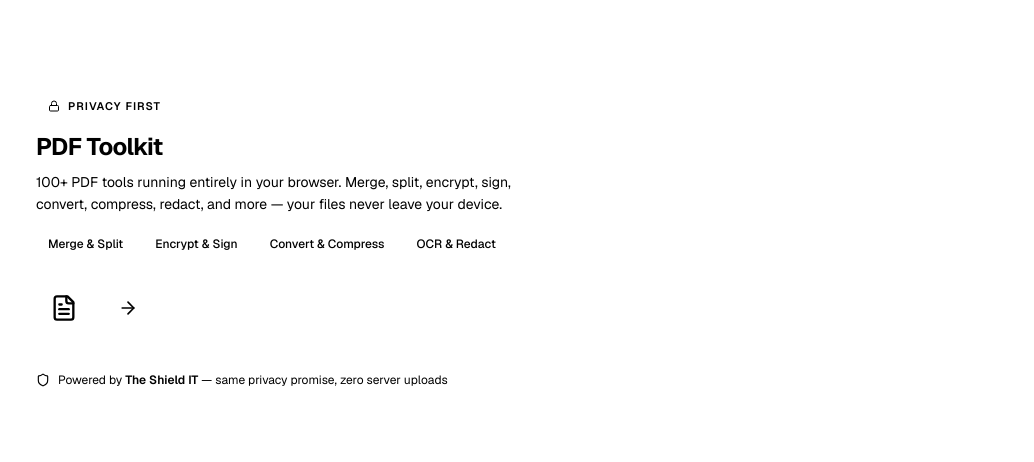
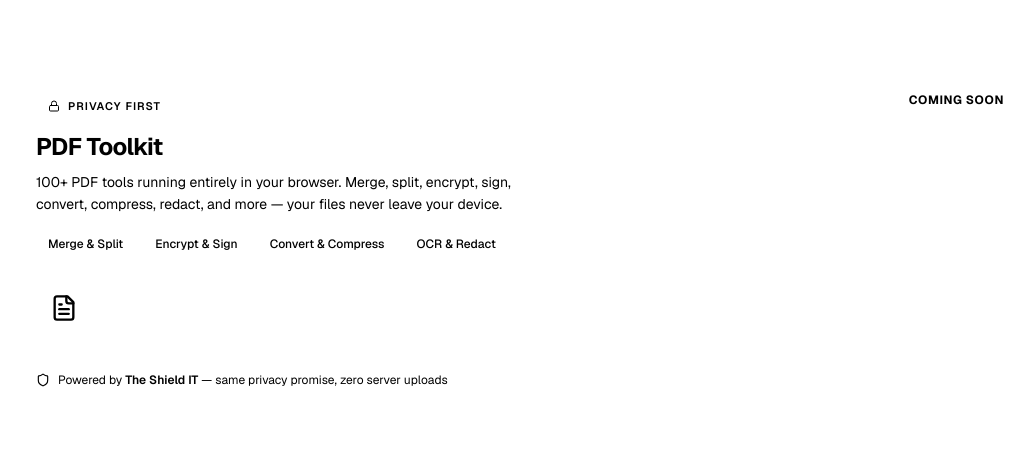
Before and after one commit to TheShield2594/theshieldit.com, a Next.js app: page / in a window 1280 px wide. Shown: the part 1055-1517 px from the top of the page, without its empty margins (116-1150 px from the left). Built offline with nearby package versions, Linux system fonts and the light colour scheme.

Commit message:
Add Coming Soon banner to PDF Toolkit section
Replace the clickable link with a static card and add a "Coming Soon"
badge in the top-right corner. Remove the arrow icon since the section
is no longer navigable.

https://claude.ai/code/session_01KNqTuW2kWxqeXxv5mwqVrS

```diff
--- a/components/pdf-tools-cta.tsx
+++ b/components/pdf-tools-cta.tsx
@@ -1,4 +1,4 @@
-import { FileText, ArrowRight, Shield, Lock } from "lucide-react"
+import { FileText, Shield, Lock } from "lucide-react"
 
 const HIGHLIGHTS = [
   "Merge & Split",
@@ -11,12 +11,13 @@ export function PdfToolsCta() {
   return (
     <section aria-label="PDF Tools" className="py-10">
       <div className="mx-auto max-w-5xl">
-        <a
-          href="https://pdf.theshieldit.com"
-          target="_blank"
-          rel="noopener noreferrer"
-          className="group relative block overflow-hidden rounded-2xl border border-border/70 bg-card/70 p-6 sm:p-8 transition-all duration-300 hover:border-primary/40 hover:shadow-[0_0_30px_-6px_hsl(var(--primary)/0.15)]"
+        <div
+          className="group relative block overflow-hidden rounded-2xl border border-border/70 bg-card/70 p-6 sm:p-8"
         >
+          {/* Coming Soon banner */}
+          <div className="absolute top-4 right-4 z-10 rounded-full bg-primary px-4 py-1.5 text-xs font-bold uppercase tracking-wider text-primary-foreground shadow-lg">
+            Coming Soon
+          </div>
           {/* Subtle gradient accent */}
           <div
             aria-hidden="true"
@@ -56,13 +57,10 @@ export function PdfToolsCta() {
               </div>
             </div>
 
-            {/* Right icon + arrow */}
+            {/* Right icon */}
             <div className="flex items-center gap-4 self-start sm:self-center">
-              <div className="flex h-14 w-14 items-center justify-center rounded-2xl bg-primary/10 text-primary transition-transform duration-300 group-hover:scale-105">
+              <div className="flex h-14 w-14 items-center justify-center rounded-2xl bg-primary/10 text-primary">
                 <FileText className="h-7 w-7" />
-              </div>
-              <div className="flex h-10 w-10 items-center justify-center rounded-full bg-primary text-primary-foreground transition-transform duration-300 group-hover:translate-x-1">
-                <ArrowRight className="h-5 w-5" />
               </div>
             </div>
           </div>
@@ -74,7 +72,7 @@ export function PdfToolsCta() {
               Powered by <span className="font-semibold text-foreground">The Shield IT</span> — same privacy promise, zero server uploads
             </span>
           </div>
-        </a>
+        </div>
       </div>
     </section>
   )
```
